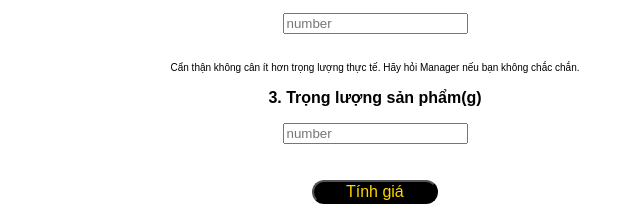
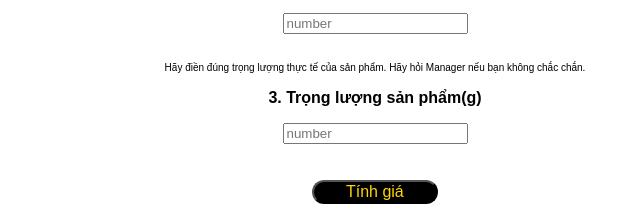
Before and after one commit to hasaena/salesprice, a plain HTML site: page docs/minmin.html in a window 1280 px wide. Shown: the part 659-876 px from the top of the page, 273-913 px from the left. Drawn offline with Linux system fonts and the light colour scheme.

Commit message:
Update minmin.html

```diff
--- a/docs/minmin.html
+++ b/docs/minmin.html
@@ -27,7 +27,7 @@
           <p style='font-weight: bold;'>2. Phí giao hàng(KRW)</p>
           <input type='number' pattern='\d*' placeholder='number'  id='input2' onkeyup='saveDeliveryFee()'/>
           <br><br>
-          <p style='font-size: 10px;'>Cẩn thận không cân ít hơn trọng lượng thực tế. Hãy hỏi Manager nếu bạn không chắc chắn.</p>
+          <p style='font-size: 10px;'>Hãy điền đúng trọng lượng thực tế của sản phẩm. Hãy hỏi Manager nếu bạn không chắc chắn.</p>
           <p style='font-weight: bold;'>3. Trọng lượng sản phẩm(g)</p>
           <input type='number' pattern='\d*' placeholder='number'  id='input3' onkeyup='saveWeight()'/>
           <br><br><br>
```
